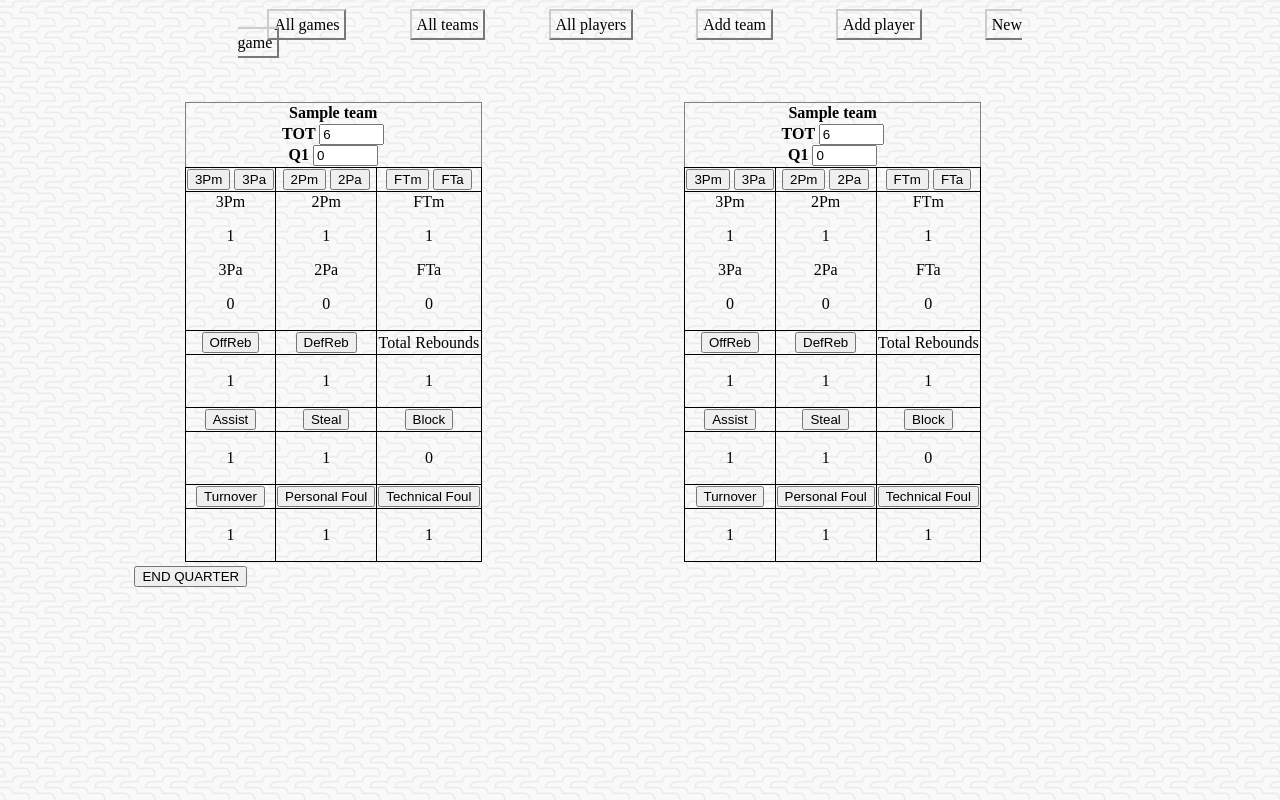
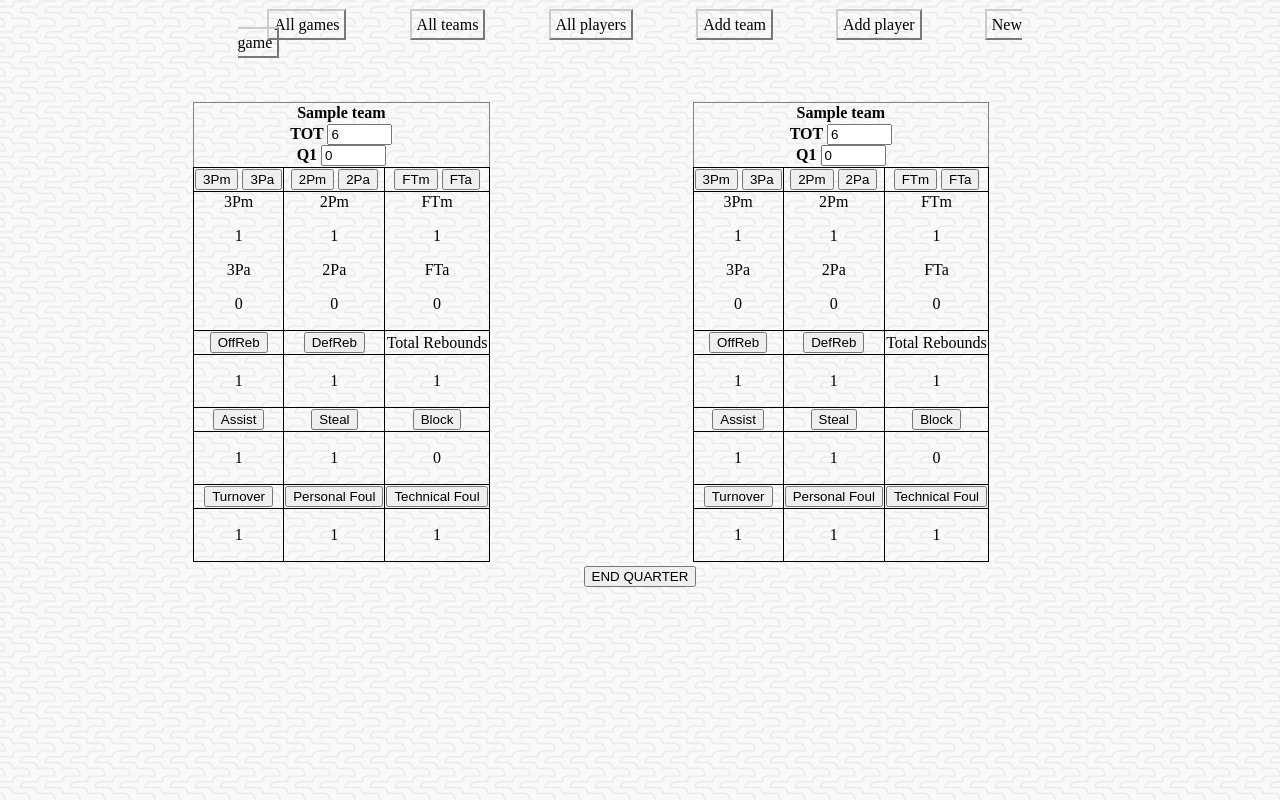
Before and after one commit to TomaszBinkiewicz/basketball_game, a Django app: page /game/1/1 in a window 1280 px wide. Run offline with Django 3.2, Linux system fonts and the light colour scheme; tables that the repository leaves empty hold one stand-in row (Sample ...).

Commit message:
css_amendments

```diff
--- a/basketball_game/basketball_game_app/static/styles/main.css
+++ b/basketball_game/basketball_game_app/static/styles/main.css
@@ -60,6 +60,7 @@ div#game-data {
     width: 80%;
     margin-right: 10%;
     margin-left: 10%;
+    text-align: center;
 }
 
 div#div_team1, div#div_team2 {
```
Also changed, not shown: basketball_game/basketball_game_app/static/styles/all-teams.css (line endings or trailing spaces).
